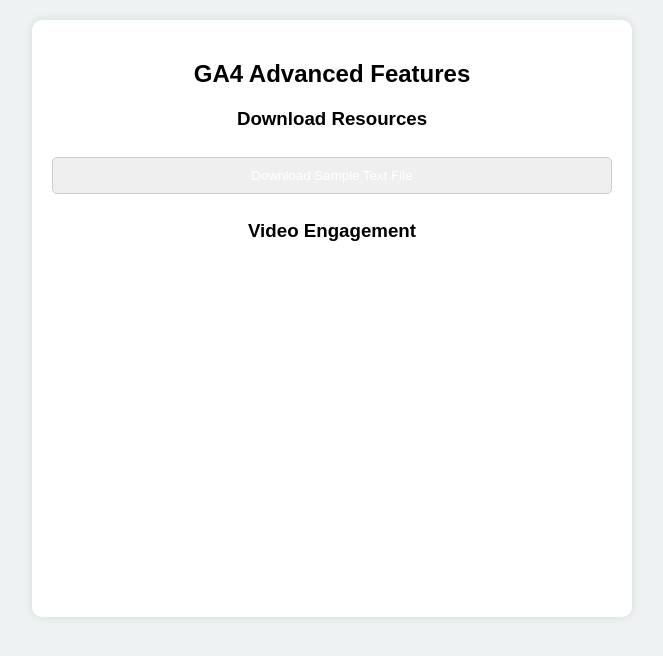
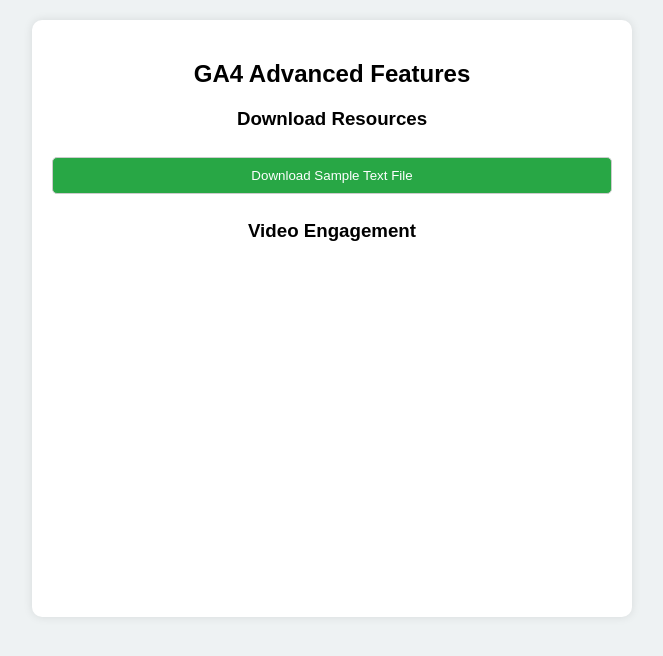
Before and after one commit to TheDevOpsHub/ga-demo, a plain HTML site: page demo2.html in a window 1280 px wide. Shown: the whole page, without its empty margins (308-971 px from the left). Drawn offline with Linux system fonts and the light colour scheme.

Commit message:
GA-Demo2: Align btndemo2-download class name

```diff
--- a/demo2.html
+++ b/demo2.html
@@ -52,7 +52,7 @@
             background: #007bff;
         }
 
-        .btn-download {
+        .btndemo2-download {
             background: #28a745;
         }
 
```
